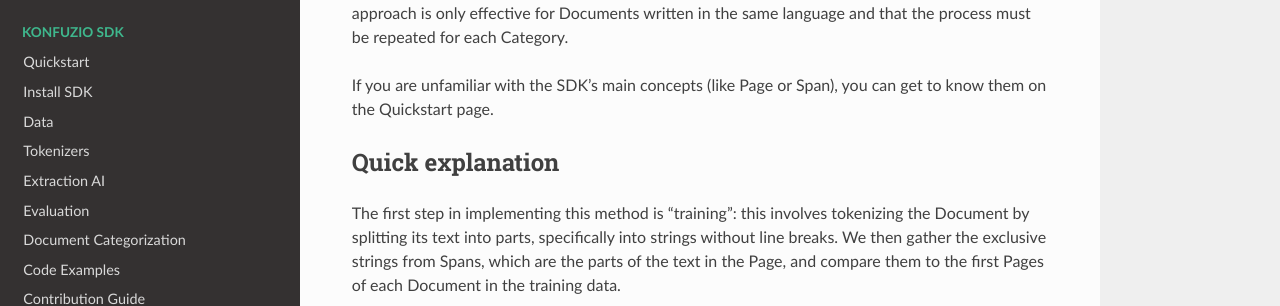
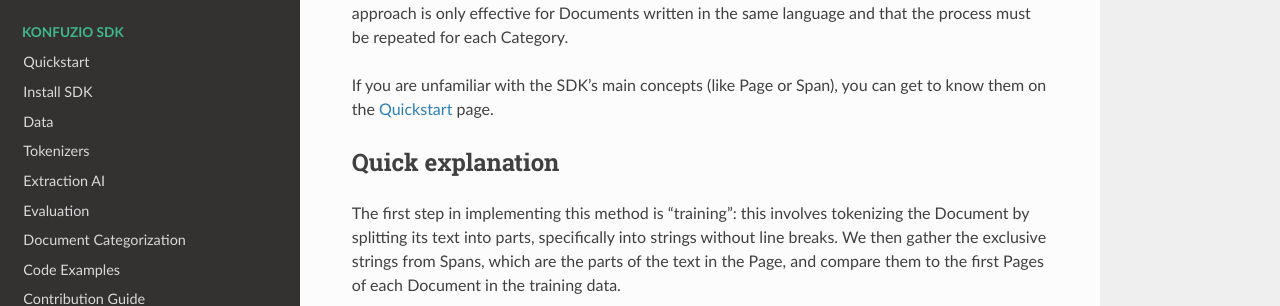
Before and after one commit to konfuzio-ai/konfuzio-sdk, a Sphinx documentation site: the page built from docs/sdk/examples/file-splitting-class/index.md, in a window 1280 px wide and 900 px high, scrolled down 422 px. Shown: the part 182-488 px from the top of the window. Built offline with Sphinx 7.4.7 and the Read the Docs theme 2.0.0, drawn with Linux system fonts in a browser that asks for light colours; pages that are not in the unit, such as notebooks, are missing from menus; part of the change alters nothing that is shown.

```diff
--- a/docs/sdk/examples/file-splitting-class/index.md
+++ b/docs/sdk/examples/file-splitting-class/index.md
@@ -16,7 +16,7 @@ of the Document. This will allow us to define splitting points and divide the Do
 important to note that this approach is only effective for Documents written in the same language and that the process
 must be repeated for each Category.
 
-If you are unfamiliar with the SDK's main concepts (like Page or Span), you can get to know them on the Quickstart page.
+If you are unfamiliar with the SDK's main concepts (like Page or Span), you can get to know them on the [Quickstart](https://dev.konfuzio.com/sdk/home/index.html) page.
 
 
 ### Quick explanation
```
